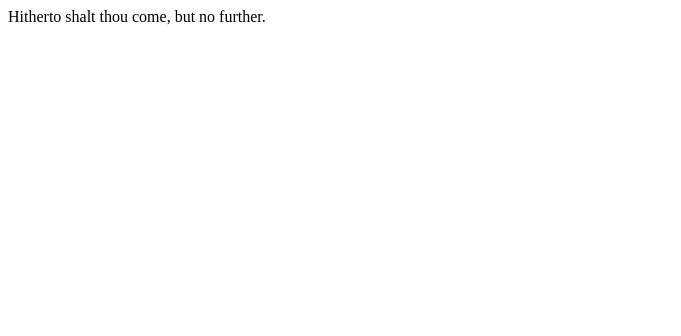
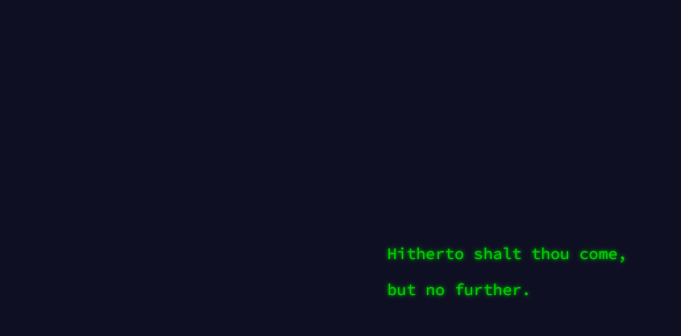
Before and after one commit to merlinz165/merlinz165.github.io, a plain HTML site: page index.html in a window 1280 px wide. Shown: the whole page, without its empty margins (0-681 px from the left). Drawn offline with Linux system fonts and the light colour scheme.

Commit message:
update index.html.

```diff
--- a/index.html
+++ b/index.html
@@ -1,10 +1,49 @@
 <html>
     <head>
         <title>Herzlich Willkommen</title>
+        <meta charset="UTF-8">
         <meta name="description" content="merlinz165.github.io">
         <meta name="keywords" conteng="merlinz165.github.io">
+
+        <link href="https://fonts.googleapis.com/css?family=Source+Code+Pro" rel="stylesheet">
+        <style type="text/css">
+         body {
+             background-color: #0f0f23;
+             font-family: 'Source Code Pro', "Helvetica Neue", sans-serif, monospace;
+         }
+
+         .answer {
+             text-decoration: none;
+             color: #00cc00;
+             text-shadow: 0 0 2px #00cc00, 0 0 5px #00cc00;
+         }
+
+         #container {
+             height: 100%;   width: 100%;    position: relative;
+         }
+
+
+         #content {
+             width: 240px;
+             position: relative;
+             top: 30%;
+             left: 30%;
+             font-size: 1em;
+         }
+        </style>
     </head>
     <body>
-        Hitherto shalt thou come, but no further.
+        <div id="container">
+            <div id="content">
+                <a class="answer" href="#" onclick="alert('May the Force be with you!😋')">
+                    <p>
+                        Hitherto shalt thou come,
+                    </p>
+                    <p>
+                        but no further.
+                    </p>
+                </a>
+            </div>
+        </div>
     </body>
 </html>
```
